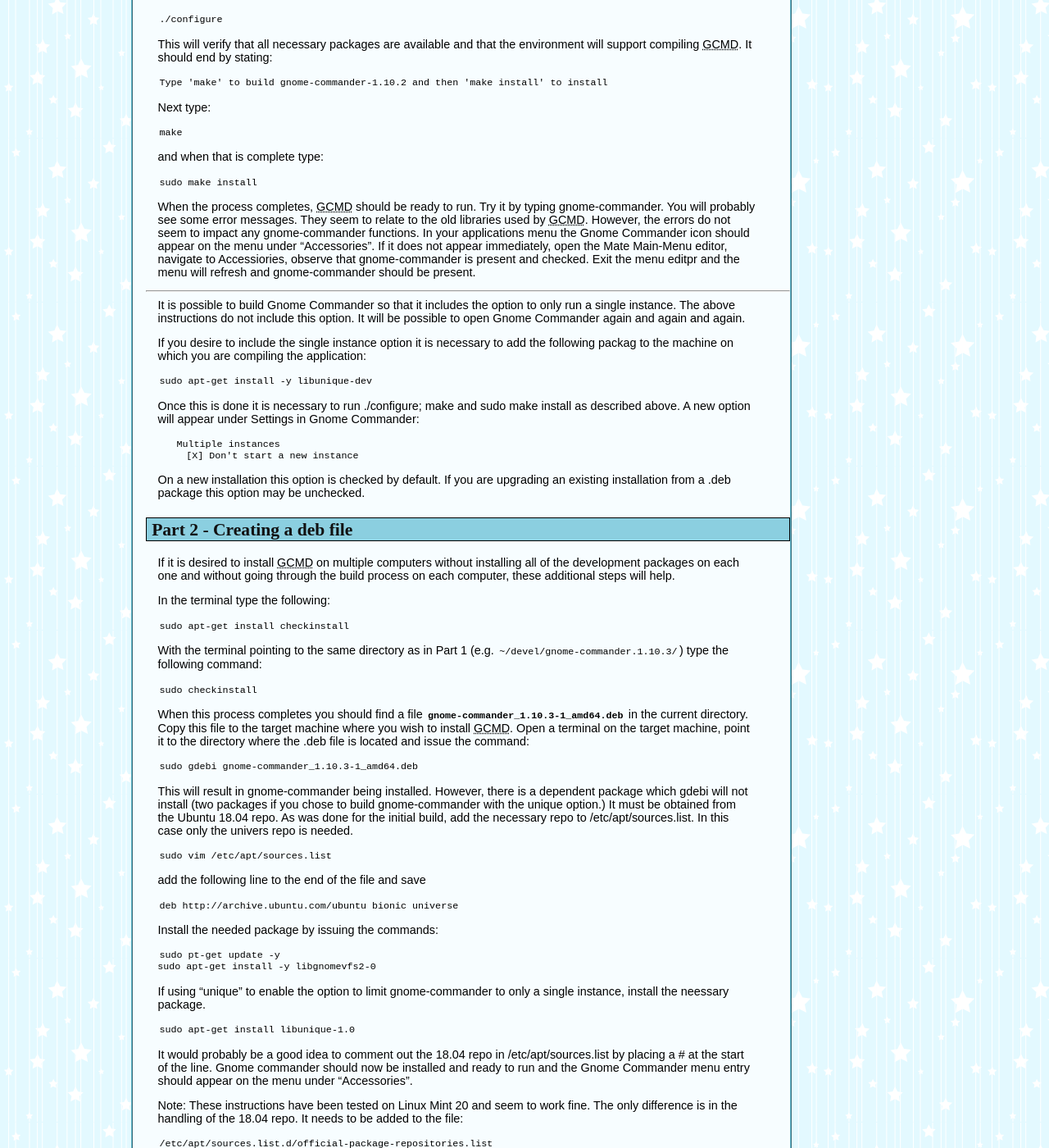
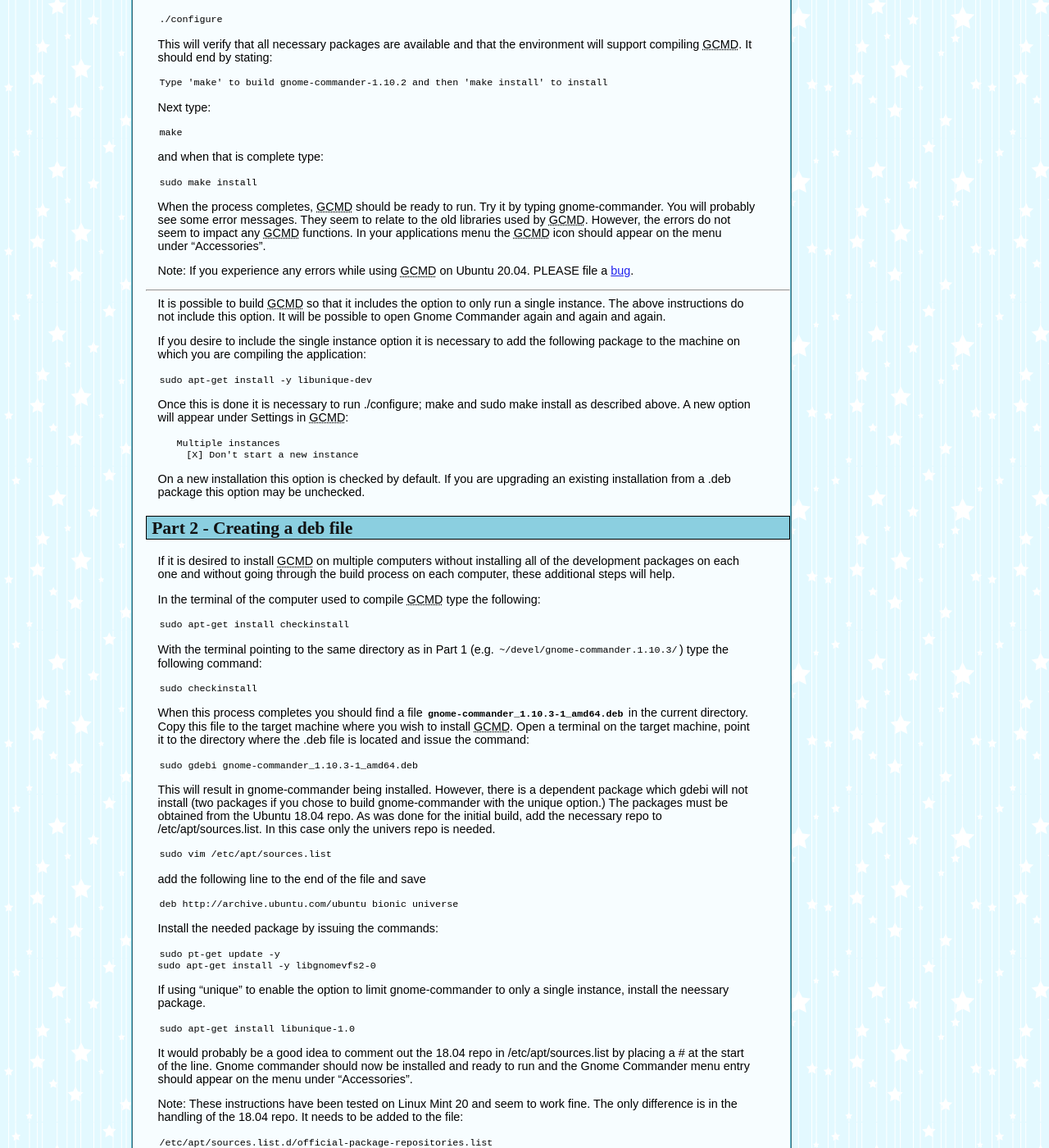
Before and after one commit to gcmd/gcmd.github.io, a Jekyll site: the page built from _posts/2021-01-25-Build-on-Ubuntu-2004.md, in a window 1280 px wide and 1400 px high, scrolled down 1031 px. Shown: the whole window at 82% size. Built offline with Jekyll 4.4.1, drawn with Linux system fonts in a browser that asks for light colours; some of the changed text lies outside the part shown.

Commit message:
Update 2021-01-25-Build-on-Ubuntu-2004.md

````diff
--- a/_posts/2021-01-25-Build-on-Ubuntu-2004.md
+++ b/_posts/2021-01-25-Build-on-Ubuntu-2004.md
@@ -103,24 +103,21 @@
 When the process completes, GCMD should be ready to run. Try it by
 typing gnome-commander. You will probably see some error messages. They
 seem to relate to the old libraries used by GCMD. However, the errors do
-not seem to impact any gnome-commander functions. In your applications
-menu the Gnome Commander icon should appear on the menu under
-"Accessories". If it does not appear immediately, open the Mate
-Main-Menu editor, navigate to Accessiories, observe that
-gnome-commander is present and checked. Exit the menu editpr and the
-menu will refresh and gnome-commander should be present.
+not seem to impact any GCMD functions. In your applications menu the GCMD
+icon should appear on the menu under "Accessories".
+
+Note: If you experience any errors while using GCMD on Ubuntu 20.04.
+PLEASE file a [bug](https://gitlab.gnome.org/GNOME/gnome-commander/issues).
 
 -----
 
-It is possible to build Gnome Commander so that it includes the option
-to only run a single instance. The above instructions do not include
-this option. It will be possible to open Gnome Commander again and again
-and again.
+It is possible to build GCMD so that it includes the option to only run
+a single instance. The above instructions do not include this option. It
+will be possible to open Gnome Commander again and again and again.
 
 If you desire to include the single instance option it is necessary to
-add the following packag to the machine on which you are compiling the
+add the following package to the machine on which you are compiling the
 application:
-
 
 ```
 sudo apt-get install -y libunique-dev
@@ -128,7 +125,7 @@
 
 Once this is done it is necessary to run ./configure; make and sudo make
 install as described above. A new option will appear under Settings in
-Gnome Commander:
+GCMD:
 
 ```
    Multiple instances
@@ -145,7 +142,7 @@
 all of the development packages on each one and without going through the
 build process on each computer, these additional steps will help.
 
-In the terminal type the following:
+In the terminal of the computer used to compile GCMD type the following:
 
 ```
 sudo apt-get install checkinstall
@@ -171,9 +168,9 @@
 
 This will result in gnome-commander being installed. However, there is a
 dependent package which gdebi will not install (two packages if you chose to
-build gnome-commander with the unique option.) It must be obtained from the
-Ubuntu 18.04 repo. As was done for the initial build, add the necessary repo
-to /etc/apt/sources.list. In this case only the univers repo is needed.
+build gnome-commander with the unique option.) The packages must be obtained
+from the Ubuntu 18.04 repo. As was done for the initial build, add the necessary
+repo to /etc/apt/sources.list. In this case only the univers repo is needed.
 
 ```
 sudo vim /etc/apt/sources.list
@@ -213,7 +210,7 @@
 or added using the Software Sources GUI tool. The referenced file warns
 not to edit manually as it might be overwritten by the Software Sources
 tool. However, to temporarily enable the 18.04 repo in order to build
-gnome-commander it will do the trick.
+gnome-commander editing the .list file directly will do the trick.
 
 
 
````
Also changed, not shown: other parts of _posts/2021-01-25-Build-on-Ubuntu-2004.md (+2 -2 lines).
